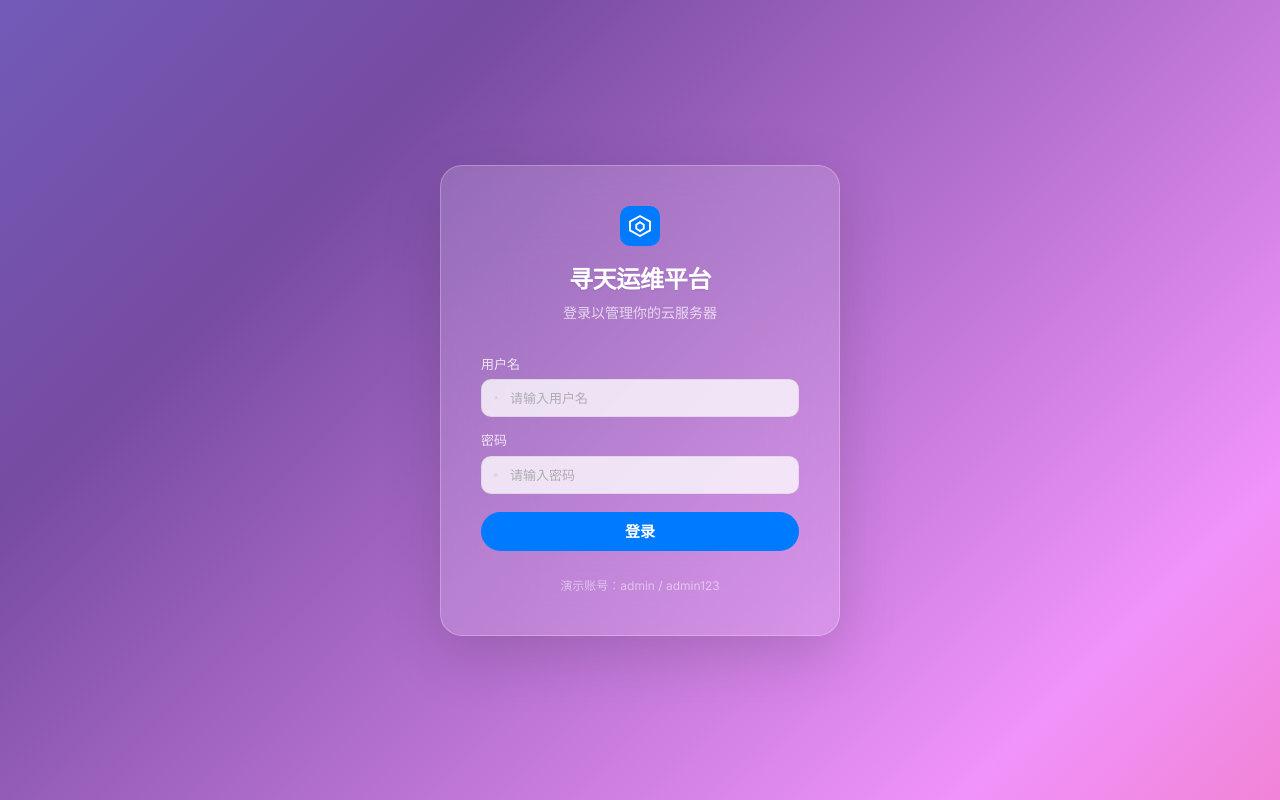
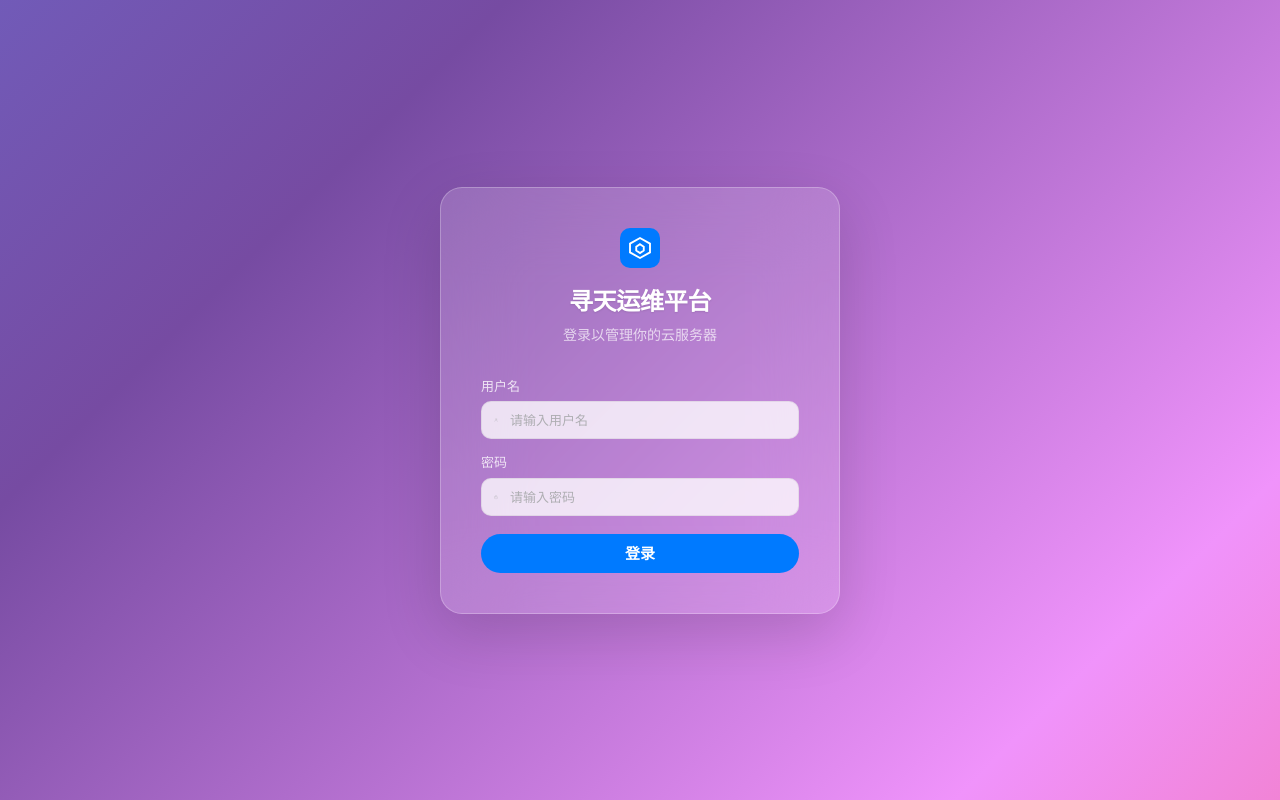
Before and after one commit to Albiehao/yunwei, a Vue app: page /login in a window 1280 px wide. Built offline with nearby package versions, Linux system fonts and the light colour scheme.

Commit message:
chore: 清理隐私信息, 修改默认管理员账号密码

```diff
--- a/src/pages/Login.vue
+++ b/src/pages/Login.vue
@@ -32,7 +32,6 @@
           {{ loading ? '登录中...' : '登录' }}
         </Button>
 
-        <p class="login-hint">演示账号：admin / admin123</p>
       </form>
     </div>
   </div>
@@ -134,10 +133,4 @@ async function handleLogin() {
   color: rgba(255, 255, 255, 0.8);
 }
 
-.login-hint {
-  text-align: center;
-  font-size: 12px;
-  color: rgba(255, 255, 255, 0.5);
-  margin: 12px 0 0;
-}
 </style>
```
Also changed, not shown: 1 other file (tests, documents, lock files or other folders).
